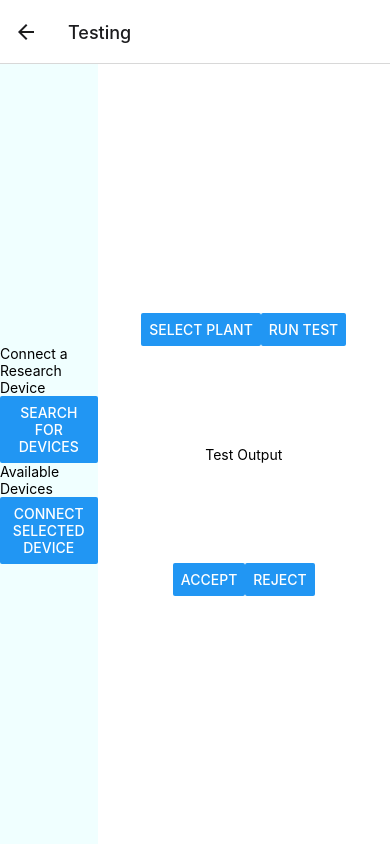
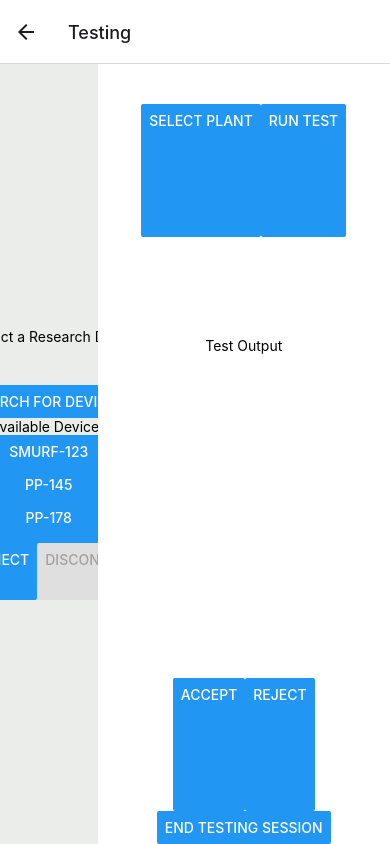
Before and after one commit to willk0814/MaizeMaster, a React Native app: screen /Testing in a window 390 px wide. Built offline with nearby package versions, Linux system fonts and the light colour scheme.

Commit message:
few changes to testing screen

```diff
--- a/App.js
+++ b/App.js
@@ -15,13 +15,14 @@ import AdminAccess from './components/AdminAccess';
 const Stack = createNativeStackNavigator();
 
 export default function App() {
-  // Fires everytime App Updates
-  console.log('APP LOADED!!!')
+  // Runs everytime that App is loaded
+  console.log('APP LOADED')
 
   // ----State Variables----
   // Testing Session State Variables
   const [researcherID, setResearcherID] = useState('')
   const [sessionStart, setSessionStart] = useState('')
+  const [savedResearcherID, setSavedResearcherID] = useState(false)
 
   // Testing Device State Variables
   const [connected, setConnected] = useState('')
@@ -36,13 +37,15 @@ export default function App() {
   // Handle Input Researcher ID
   const handleResearcherID = (value) => {
     setResearcherID(value)
-    console.log('New researcherID set')
-    console.log(researcherID)
+    if (value != "") {
+      setSavedResearcherID(true)
+    } else {
+      setSavedResearcherID(false)
+    }
   }
 
   // Handle change Admin credentials
   const handleAdminCredentials = (user, pass) => {
-    console.log('Admin credentials updated')
     setAdminID(user)
     setAdminPassword(pass)
   }
@@ -51,7 +54,9 @@ export default function App() {
     <NavigationContainer>
       <Stack.Navigator>
         <Stack.Screen name="Home">
-          {props => <HomeScreen {...props} handleResearcherID={handleResearcherID} />}
+          {props => <HomeScreen {...props}
+            handleResearcherID={handleResearcherID}
+            savedResearcherID={savedResearcherID} />}
         </Stack.Screen>
         <Stack.Screen name="Testing" component={TestingScreen} />
         <Stack.Screen name="Admin">
@@ -76,20 +81,10 @@ const styles = StyleSheet.create({
 
   // To-Do's for Tomorrow:
   // ----Testing Screen----
-  // 1. Have a list of potential devices outputted
-  // 2. Have each be a clickable button
 
-  // 3. Add plant ID text Input, QR code?
-  // 6. Organize output screen
-
-  // Create seperate componenets for:
-    // 1. Connect device portion of screen
-    // 2. Run test portion of screen
 
 
   // ----Home Screen----
   // 1. Organize layout a little better
 
   // ----Admin Acess Screen----
-  // 1. Buttons for view logs
-  // 2. Buttons for edit admin list`
--- a/components/AdminAccess.js
+++ b/components/AdminAccess.js
@@ -1,10 +1,24 @@
 import React from 'react'
-import { StyleSheet, View, Text } from 'react-native'
+import { StyleSheet, View, Text, Button } from 'react-native'
 
 export default function AdminAccess() {
     return (
         <View style={styles.container}>
-            <Text>Welcome Admin</Text>
+            <View style={styles.topNav}>
+                <View style={styles.buttonSet}>
+                    <Button
+                        style={{ backgroundColor: 'red' }}
+                        title='View Logs'
+                        onPress={() => console.log('Logs Pressed')} />
+                    <Button
+                        title="Edit Admins"
+                        onPress={() => console.log('Edit Admins Pressed')} />
+                </View>
+            </View>
+
+            <View style={styles.mainPage}>
+                <Text>Welcome Admin</Text>
+            </View>
         </View>
     )
 }
@@ -12,8 +26,17 @@ export default function AdminAccess() {
 const styles = StyleSheet.create({
     container: {
         flex: 1,
-        backgroundColor: '#fff',
         alignItems: 'center',
         justifyContent: 'center',
     },
+    buttonSet: {
+        flexDirection: 'row'
+    },
+    topNav: {
+        flex: 1,
+    },
+    mainPage: {
+        flex: 4,
+        backgroundColor: '#fff'
+    }
 });
--- a/components/AdminLoginScreen.js
+++ b/components/AdminLoginScreen.js
@@ -27,9 +27,6 @@ export default function AdminLoginScreen({ navigation, handleAdminChange }) {
                 title='Submit Admin Credentials'
                 onPress={() => navigation.navigate("AdminAcess")} />
 
-            <Button
-                title="Test Admin"
-                onPress={() => console.log(tmpAdminID, tmpAdminPassword)} />
 
             <Button
                 title="Back to Home Screen"
--- a/components/HomeScreen.js
+++ b/components/HomeScreen.js
@@ -2,7 +2,7 @@ import React, { useState } from 'react'
 import { Button, StyleSheet, View, Text, TextInput } from 'react-native'
 
 
-export default function HomeScreen({ navigation, handleResearcherID }) {
+export default function HomeScreen({ navigation, handleResearcherID, savedResearcherID }) {
     // ----State Varaiables----
     // Temporary Researcher ID state variables
     const [tmpResearcherID, setTmpResearcherID] = useState('')
@@ -22,6 +22,7 @@ export default function HomeScreen({ navigation, handleResearcherID }) {
                 onPress={() => handleResearcherID(tmpResearcherID)} />
 
             <Button
+                disabled={!savedResearcherID}
                 title="Go to Testing"
                 onPress={() => navigation.navigate('Testing')} />
 
--- a/components/TestingScreen.js
+++ b/components/TestingScreen.js
@@ -4,8 +4,13 @@ import { array } from 'prop-types'
 
 export default function TestingScreen({ navigation }) {
 
-    const [potentialDevices, setPotetntialDevices] = useState([])
+    const [potentialDevices, setPotetntialDevices] = useState([
+        'SMURF-123', 'PP-145', 'PP-178', 'SMURF-159'
+    ])
     const [selectedDevice, setSelectedDevice] = useState([])
+
+
+    const [connected, setConnected] = useState(false)
 
     const displayPotentialDevices = () => {
         console.log("displayPotentialDevices called")
@@ -17,22 +22,31 @@ export default function TestingScreen({ navigation }) {
         <View style={styles.container}>
 
             {/* This view is going to house the connect devivce portion of the page */}
+            <View style={styles.deviceSideBar}>
                 <View style={styles.deviceContainer}>
-                <Text>Connect a Research Device</Text>
+                    <Text style={styles.title}>Connect a Research Device</Text>
                     <Button
                         title="Search for Devices"
                         onPress={() => console.log(potentialDevices)} />
 
-                <View>
+                    <View style={styles.availableDevices}>
                         <Text>Available Devices</Text>
                         {potentialDevices.map((id, index) =>
                             <Button
                                 title={id}
-                            ionPress={() => console.log('Pressed')} />)}
+                                ionPress={() => console.log('test')} />)}
                     </View>
+                    <View style={styles.buttonSet}>
                         <Button
-                    title="Connect Selected Device"
-                    onPress={() => console.log("Connect Device pressed")} />
+                            disabled={connected}
+                            title="Connect"
+                            onPress={() => setConnected(true)} />
+                        <Button
+                            disabled={!connected}
+                            title="Disconnect"
+                            onPress={() => setConnected(false)} />
+                    </View>
+                </View>
             </View>
 
 
@@ -61,6 +75,9 @@ export default function TestingScreen({ navigation }) {
                         title='Reject'
                         onPress={() => console.log('Reject Result')} />
                 </View>
+                <Button
+                    title="End Testing Session"
+                    onPress={() => navigation.navigate("Home")} />
             </View>
 
             {/* <Button
@@ -71,6 +88,10 @@ export default function TestingScreen({ navigation }) {
 }
 
 const styles = StyleSheet.create({
+    title: {
+        flex: 2,
+        paddingTop: 20
+    },
     container: {
         flex: 1,
         // backgroundColor: '#fff',
@@ -79,21 +100,31 @@ const styles = StyleSheet.create({
         flexDirection: 'row',
     },
     buttonSet: {
-        flexDirection: 'row'
+        flexDirection: 'row',
+        flex: 2,
+        paddingTop: 40,
     },
     testOuput: {
         paddingTop: 100,
-        paddingBottom: 100
+        paddingBottom: 100,
+        flex: 3
     },
-    deviceContainer: {
-        backgroundColor: "azure",
+    deviceSideBar: {
+        backgroundColor: "#ebedeb",
         flex: 1,
         height: '100%',
         alignItems: "center",
         justifyContent: "center"
     },
+    deviceContainer: {
+        alignItems: 'center'
+    },
+    availableDevices: {
+        flex: 3,
+
+    },
     testContainer: {
-        backgroundColor: "white",
+        backgroundColor: "#fff",
         flex: 3,
         height: '100%',
         alignContent: 'center',
```
Lines whose indentation alone changed are shown as unchanged.
